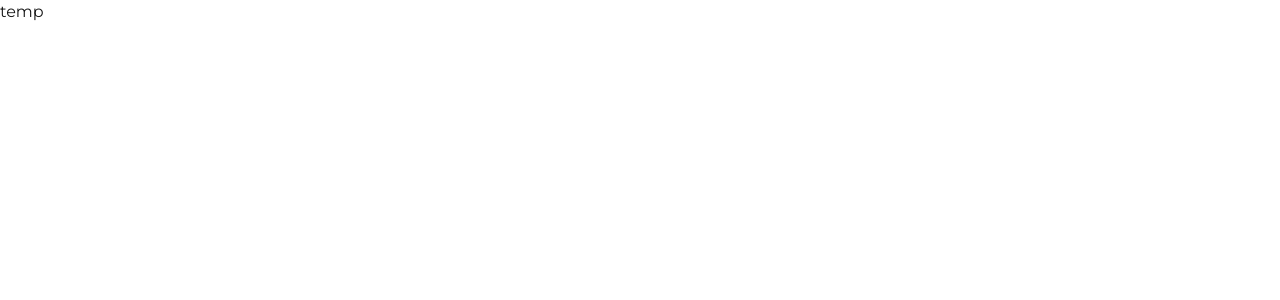
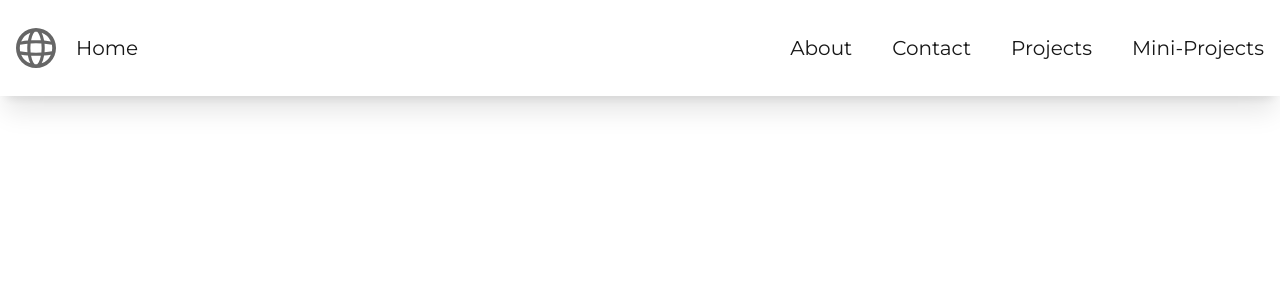
Before and after one commit to Snippin/Portfolio, a Next.js app: page / in a window 1280 px wide. Shown: the top 300 px of the page. Built offline with nearby package versions, Linux system fonts and the light colour scheme.

Commit message:
Update `Home Page` to have navbar

```diff
--- a/src/app/page.js
+++ b/src/app/page.js
@@ -1,10 +1,8 @@
+import Navbar from "../components/Navbar";
+
 export default function Home()
 {
   return (
-    <>
-      <div className="font-normal">
-        temp
-      </div>
-    </>
+    <Navbar currentPage="Home"></Navbar>
   );
 }
```
